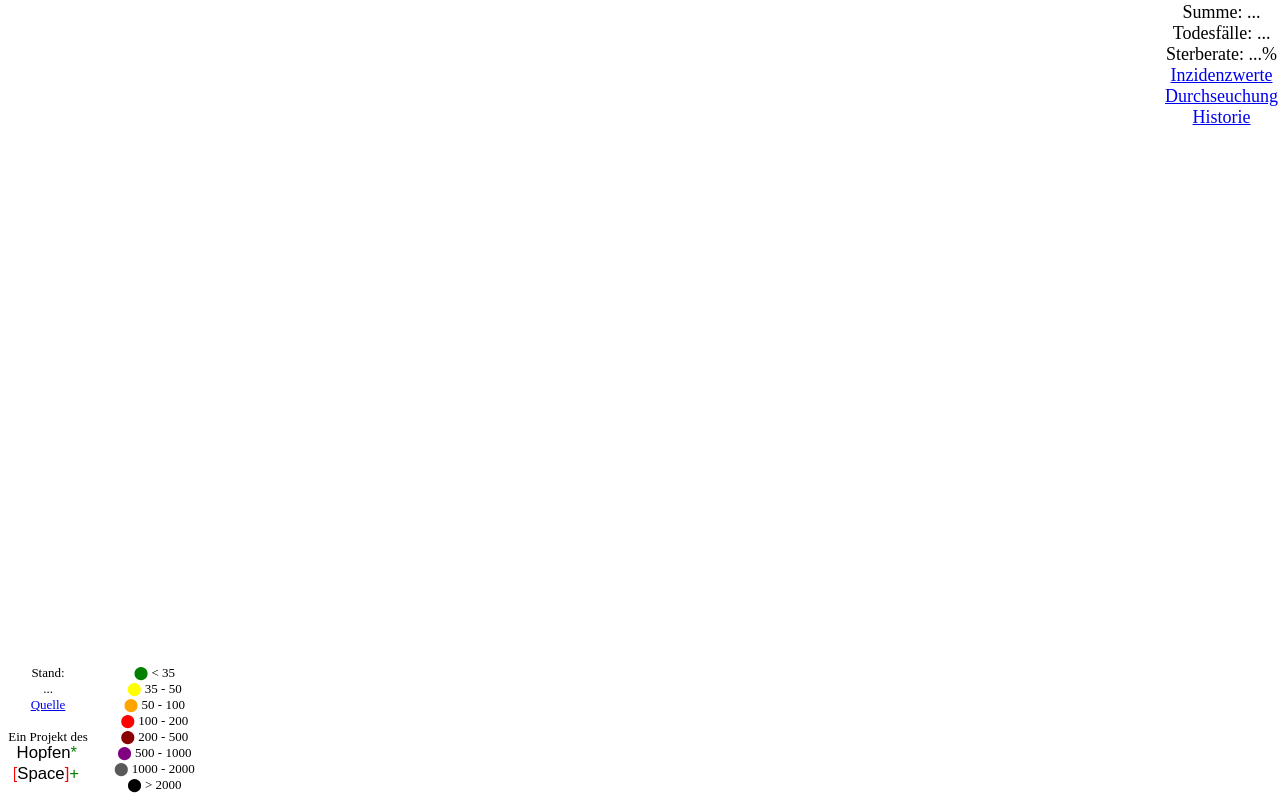
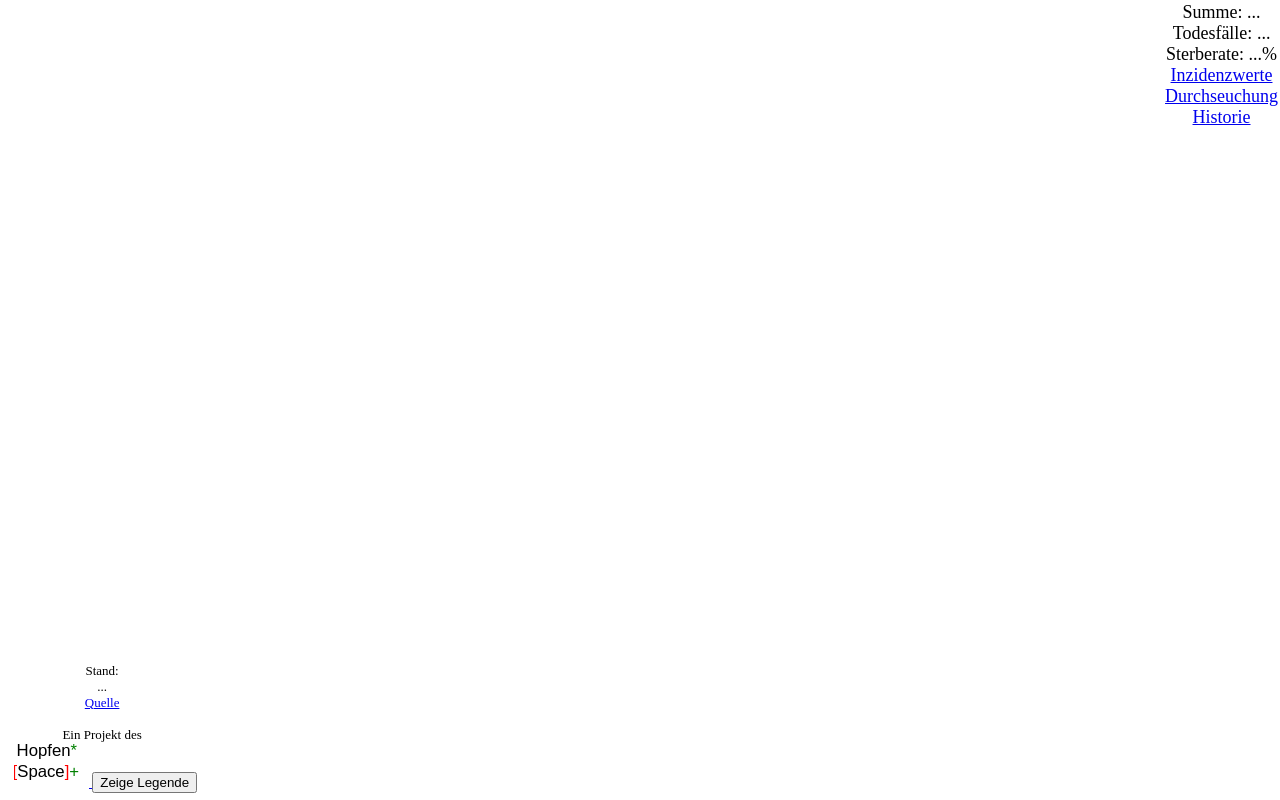
Before and after one commit to hopfenspace/corona.bayern, a plain HTML site: page web/index.html in a window 1280 px wide. Drawn offline with nearby package versions, Linux system fonts and the light colour scheme.

Commit message:
Fix intent and make legend toggable

```diff
--- a/web/index.html
+++ b/web/index.html
@@ -43,6 +43,10 @@
                 padding-left: 20px;
             }
 
+            #info-legend {
+                display: none;
+            }
+
             #hopfenspace-img {
                 width: 75px;
                 margin-left: 7px;
@@ -76,8 +80,9 @@
                 <a href="https://hopfenspace.org">
                     <img src="assets/hopfenspace.svg" id="hopfenspace-img" />
                 </a>
+                <button onclick="show_legend()">Zeige Legende</button>
             </div>
-			<div class="info-col">
+            <div class="info-col" id="info-legend">
                 <span style="color:green">⬤</span> &lt; 35<br>
                 <span style="color:yellow">⬤</span> 35 - 50<br>
                 <span style="color:orange">⬤</span> 50 - 100<br>
```
Lines whose indentation alone changed are shown as unchanged.
